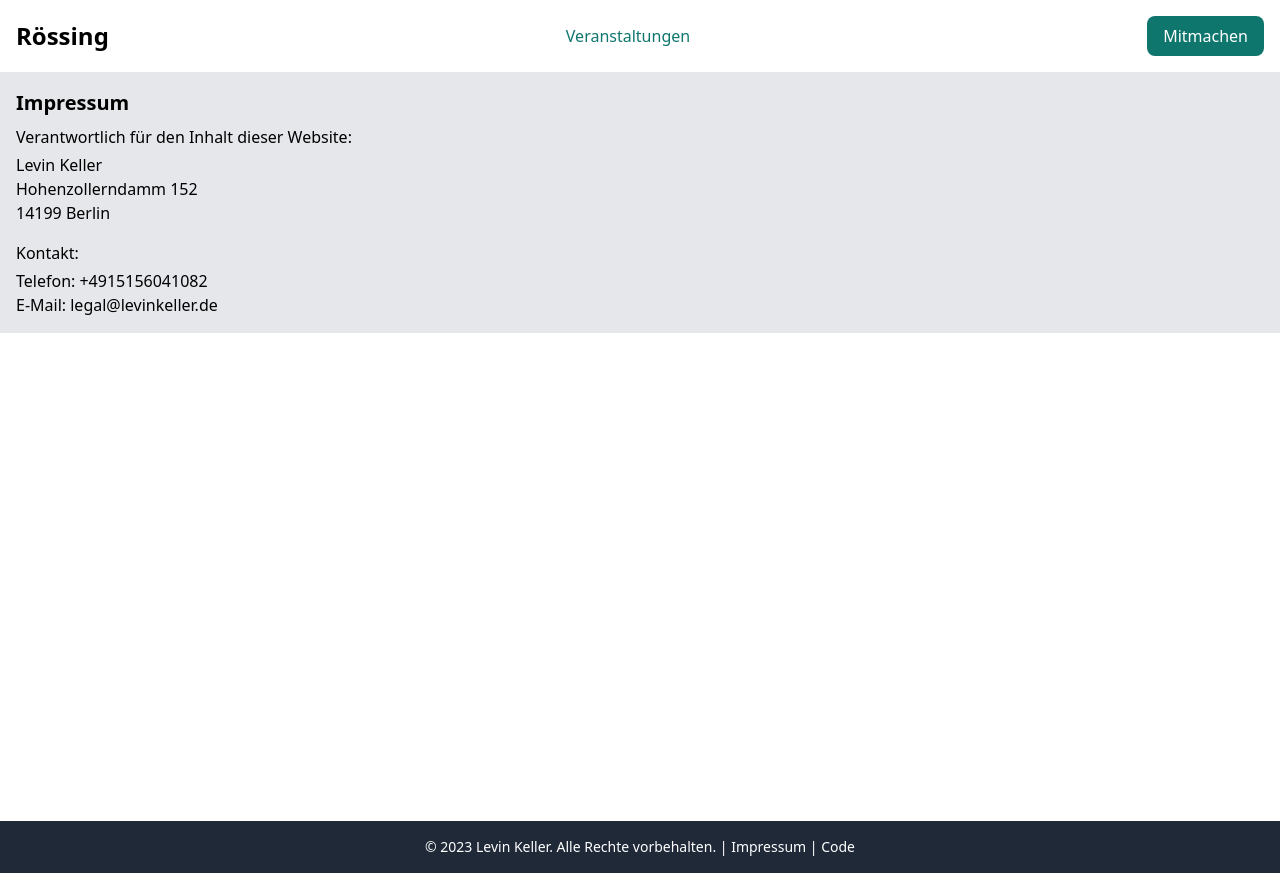
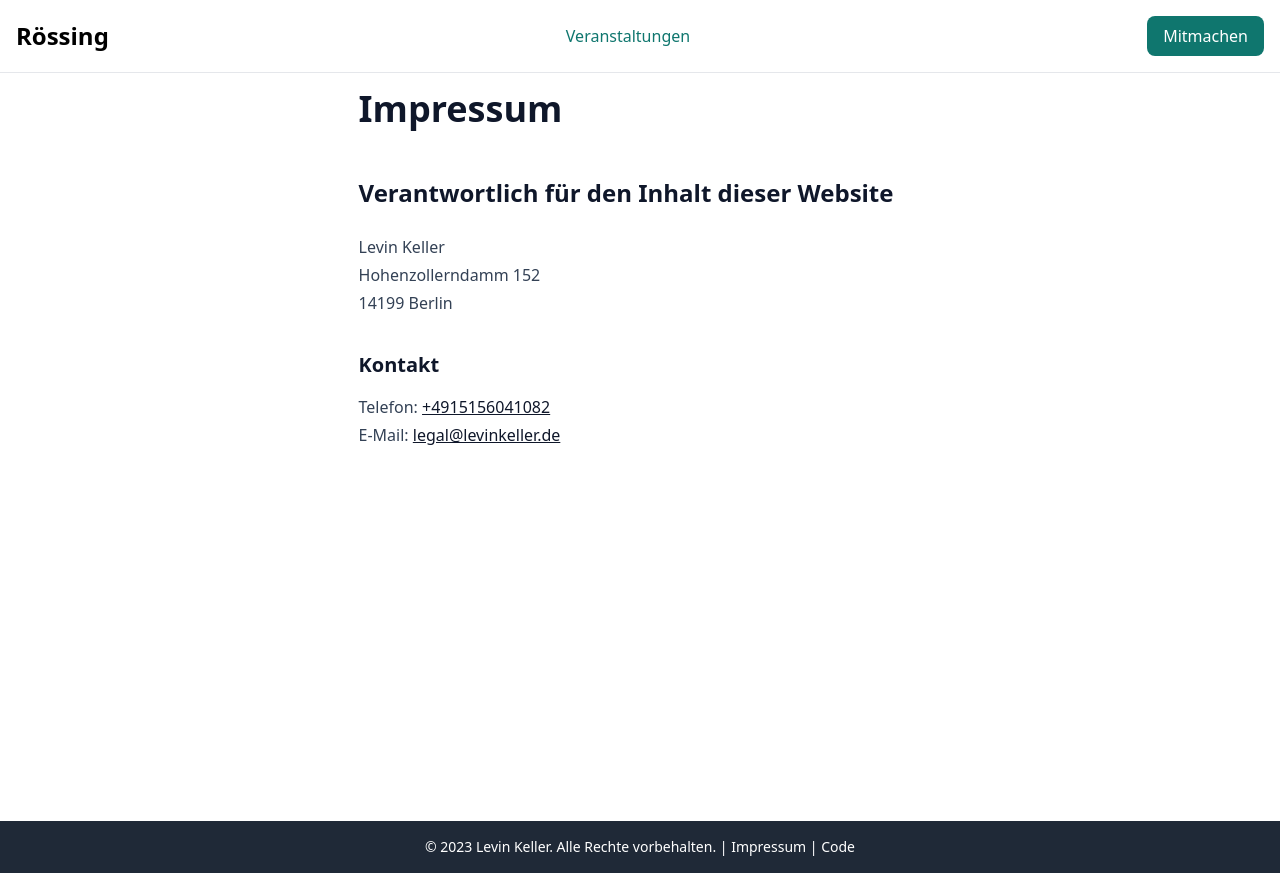
Before and after one commit to levino/roessing.de, a Next.js app: page /imprint in a window 1280 px wide. Built offline with nearby package versions, Linux system fonts and the light colour scheme.

Commit message:
fix: use correct colors in dark mode

```diff
--- a/app/about/page.mdx
+++ b/app/about/page.mdx
@@ -1,4 +1,4 @@
-<div className="container mx-auto prose p-4">
+<div className="container mx-auto prose prose-slate dark:prose-invert p-4">
 
 # Über rössing.de
 
--- a/app/events/[...slug]/EventPage.tsx
+++ b/app/events/[...slug]/EventPage.tsx
@@ -85,7 +85,9 @@ const Organizer = ({ organizer }: { organizer: Option<Organization> }) =>
     () => null,
     (organizer: Organization) => (
       <>
-        <h2 className="font-bold text-lg">{organizer.name}</h2>
+        <h2 className="font-bold text-lg text-slate-700 dark:text-slate-300">
+          {organizer.name}
+        </h2>
         {onRight((email: string) => (
           <p className="text-gray-600 dark:text-slate-200">
             E-Mail:{' '}
--- /dev/null
+++ b/app/imprint/page.mdx
@@ -0,0 +1,15 @@
+<div className="container mx-auto p-4 prose prose-slate dark:prose-invert">
+# Impressum
+
+## Verantwortlich für den Inhalt dieser Website
+
+Levin Keller
+Hohenzollerndamm 152
+14199 Berlin
+
+### Kontakt
+
+Telefon: [+4915156041082](tel:+4915156041082)
+E-Mail: [legal@levinkeller.de](mailto:legal@levinkeller.de)
+
+</div>
--- a/app/imprint/page.tsx
+++ /dev/null
@@ -1,21 +0,0 @@
-const Imprint = () => (
-  <div className="bg-gray-200 p-4">
-    <h2 className="text-xl font-bold mb-2">Impressum</h2>
-    <p className="mb-1">Verantwortlich für den Inhalt dieser Website:</p>
-    <p className="mb-4">
-      Levin Keller
-      <br />
-      Hohenzollerndamm 152
-      <br />
-      14199 Berlin
-    </p>
-    <p className="mb-1">Kontakt:</p>
-    <p>
-      Telefon: +4915156041082
-      <br />
-      E-Mail: legal@levinkeller.de
-    </p>
-  </div>
-)
-
-export default Imprint
```
